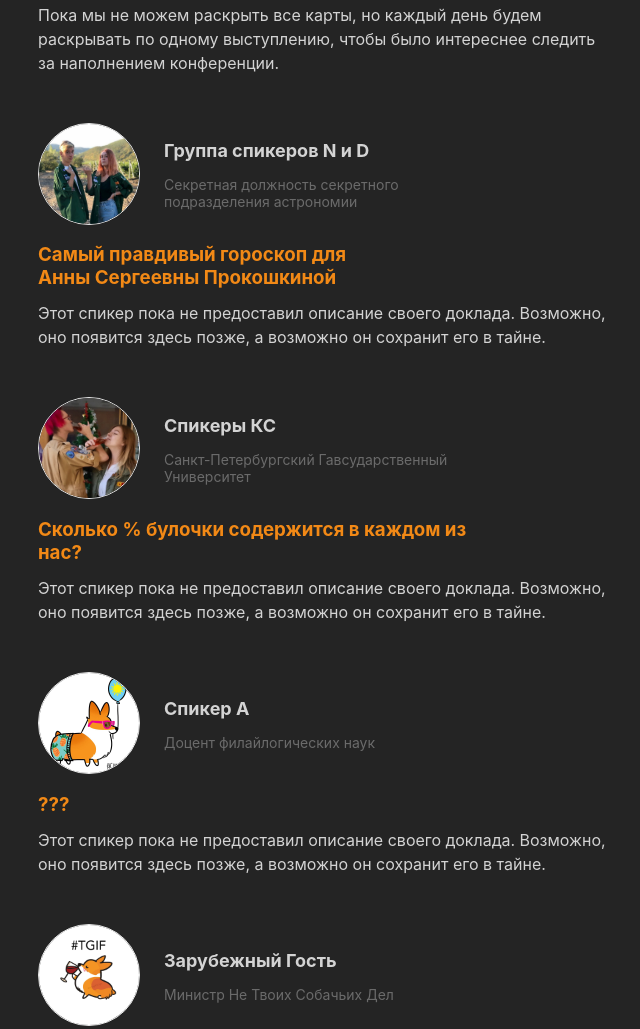
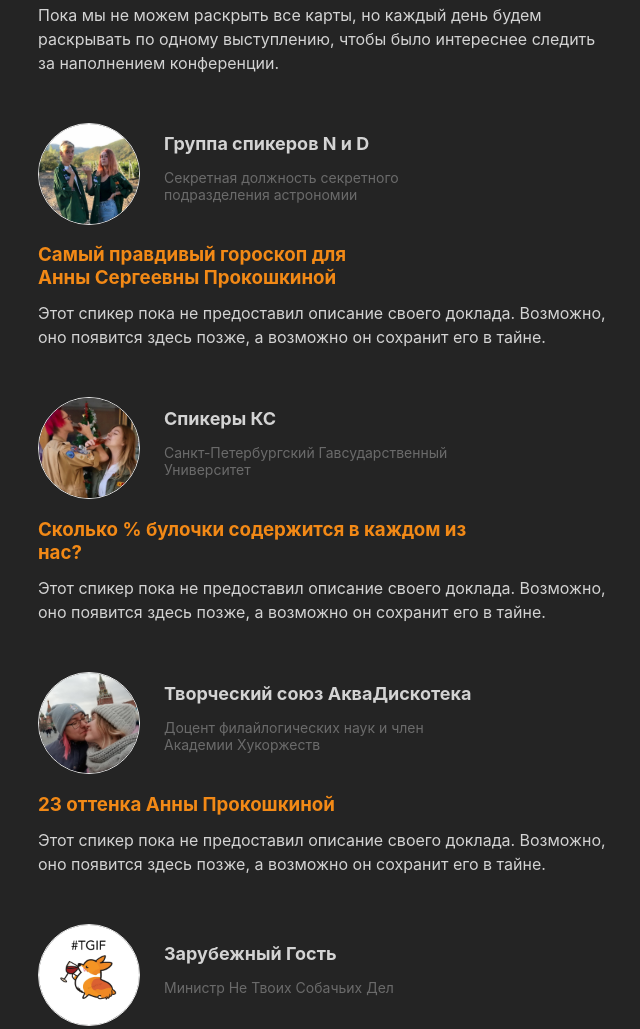
Before and after one commit to AProkot/beecome, a Gatsby site: page / in a window 1280 px wide. Shown: the part 1810-2839 px from the top of the page, without its empty margins (66-706 px from the left). Built offline with nearby package versions, Linux system fonts and the light colour scheme; Gatsby itself is replaced by a stand-in of ours.

Commit message:
add 3rd speaker

```diff
--- a/src/items.js
+++ b/src/items.js
@@ -5,6 +5,7 @@ import photo4 from './images/corgi44.jpg';
 
 import dAndN from './images/d&n.jpg';
 import iAndN from './images/i&n.jpg';
+import aAndD from './images/a&d.jpg';
 
 export const items = [
     {
@@ -22,11 +23,11 @@ export const items = [
         photo: iAndN
     },
     {
-        title: '???',
-        author: 'Спикер A',
-        jobTitle: 'Доцент филайлогических наук',
+        title: '23 оттенка Анны Прокошкиной',
+        author: 'Творческий союз АкваДискотека',
+        jobTitle: `Доцент филайлогических наук и член Академии Хукоржеств`,
         description: '',
-        photo: photo4
+        photo: aAndD
     },
     {
         title: '???',
--- a/src/pages/index.js
+++ b/src/pages/index.js
@@ -15,7 +15,7 @@ const SpeakerInfo = ({ title, author, jobTitle, description, photo }) => (
       </div>
       <div className={'speaker__text'}>
         <p className={'speaker__author'}>{author}</p>
-        {jobTitle && <span className={'speaker__job-title'}>{jobTitle}</span>}
+        {jobTitle && <p className={'speaker__job-title'}>{jobTitle}</p>}
       </div>
     </div>
     <h3 className={'speaker__title'}>{title}</h3>
```
Also changed, not shown: src/images/a&d.jpg (added).
